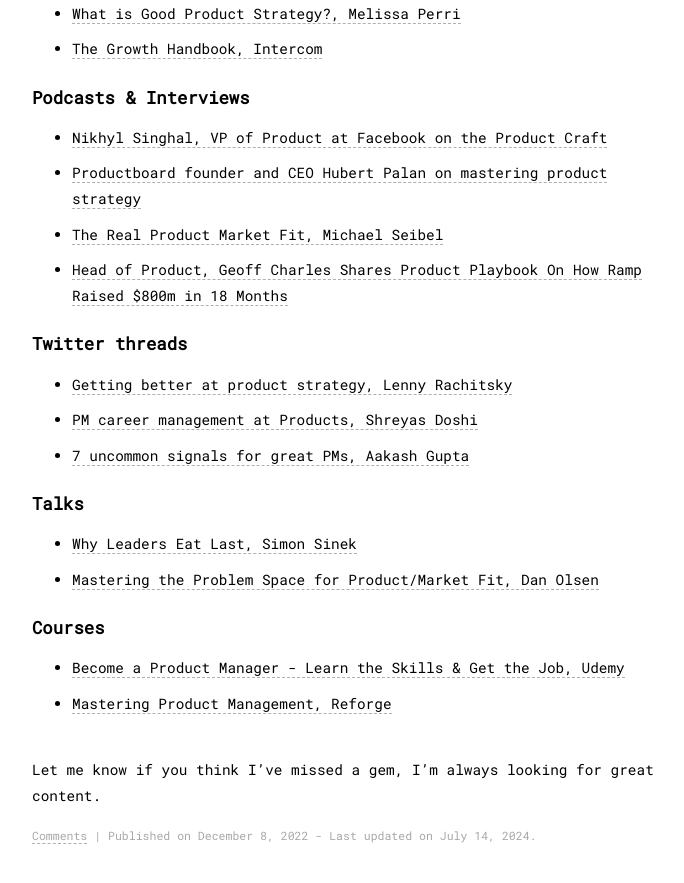
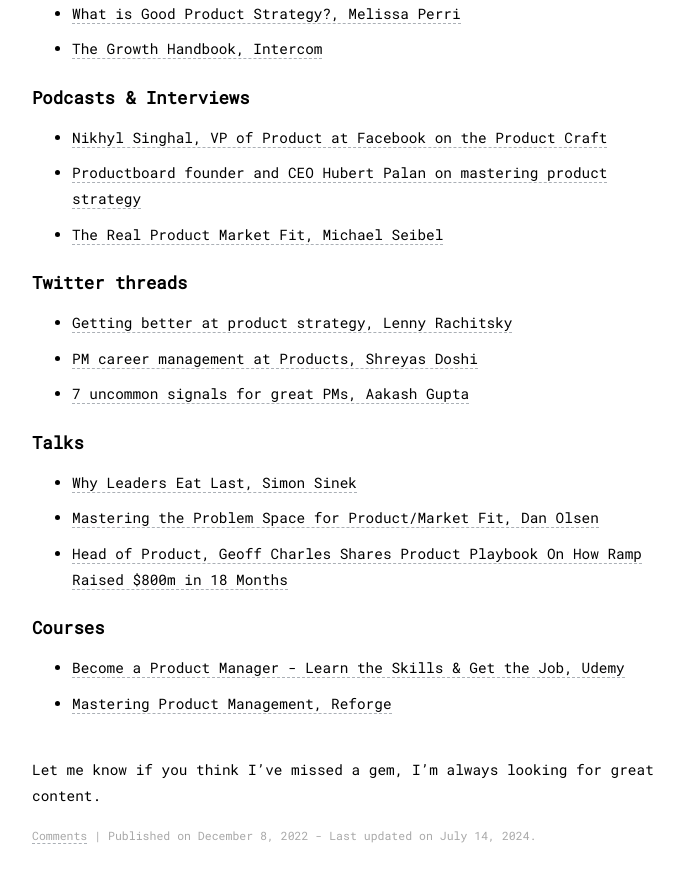
Before and after one commit to loverajoel/loverajoel.github.io, a Jekyll site: the page built from _texts/product-resources-list.md, in a window 1280 px wide and 900 px high, scrolled down 1421 px. Shown: the top 883 px of the window, without its empty margins (288-972 px from the left). Built offline with Jekyll 4.4.1, drawn with Linux system fonts in a browser that asks for light colours; part of the change alters nothing that is shown.

```diff
--- a/_texts/product-resources-list.md
+++ b/_texts/product-resources-list.md
@@ -46,7 +46,6 @@ Frequently I find myself in 1:1s with people interested in exploring or moving i
 - [Nikhyl Singhal, VP of Product at Facebook on the Product Craft](https://open.spotify.com/episode/00Rb6BMCHLpN47AnUYSMNl?si=51532eea62e24fcf)
 - [Productboard founder and CEO Hubert Palan on mastering product strategy](https://open.spotify.com/episode/60B4DrF4z39qxtEduC9B5O)
 - [The Real Product Market Fit, Michael Seibel](https://www.youtube.com/watch?v=FBOLk9s9Ci4&t=1s)
-- [Head of Product, Geoff Charles Shares Product Playbook On How Ramp Raised $800m in 18 Months](https://www.youtube.com/watch?v=y9O0XBALCiI)
 
 ## Twitter threads
 - [Getting better at product strategy, Lenny Rachitsky](https://twitter.com/lennysan/status/1303356480842682368)
@@ -56,6 +55,7 @@ Frequently I find myself in 1:1s with people interested in exploring or moving i
 ## Talks
 - [Why Leaders Eat Last, Simon Sinek](https://www.youtube.com/watch?v=ReRcHdeUG9Y)
 - [Mastering the Problem Space for Product/Market Fit, Dan Olsen](https://www.mindtheproduct.com/mastering-the-problem-space-for-product-market-fit-by-dan-olsen/)
+- [Head of Product, Geoff Charles Shares Product Playbook On How Ramp Raised $800m in 18 Months](https://www.youtube.com/watch?v=y9O0XBALCiI)
 
 ## Courses
 - [Become a Product Manager - Learn the Skills & Get the Job, Udemy](https://www.udemy.com/course/become-a-product-manager-learn-the-skills-get-a-job/)
```
